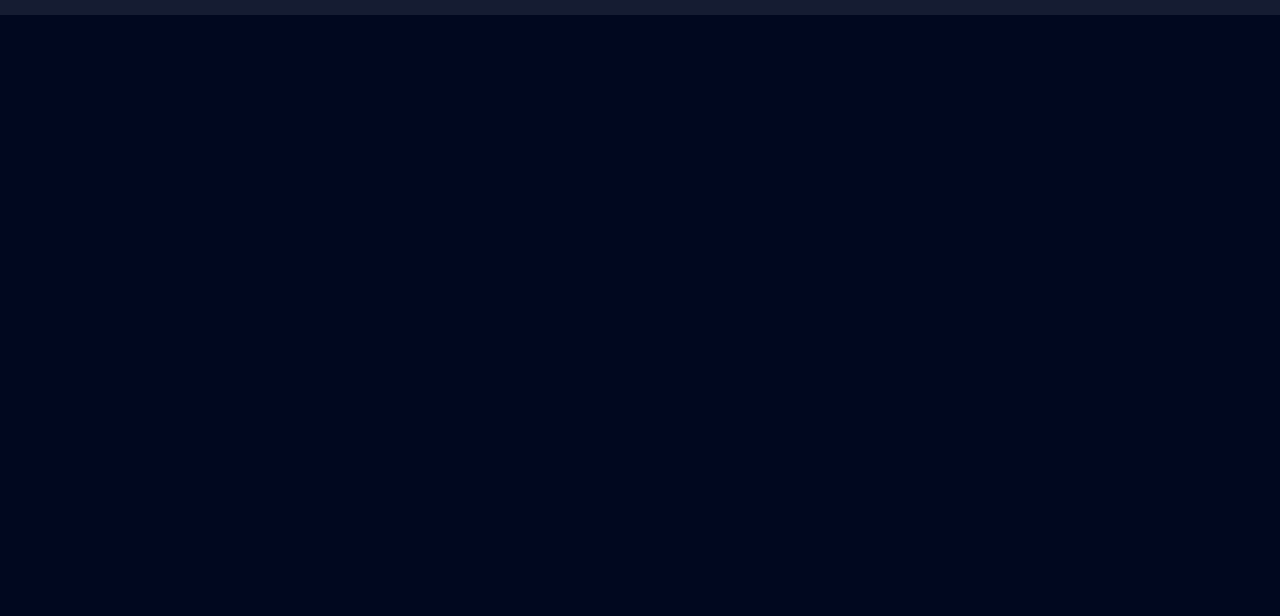
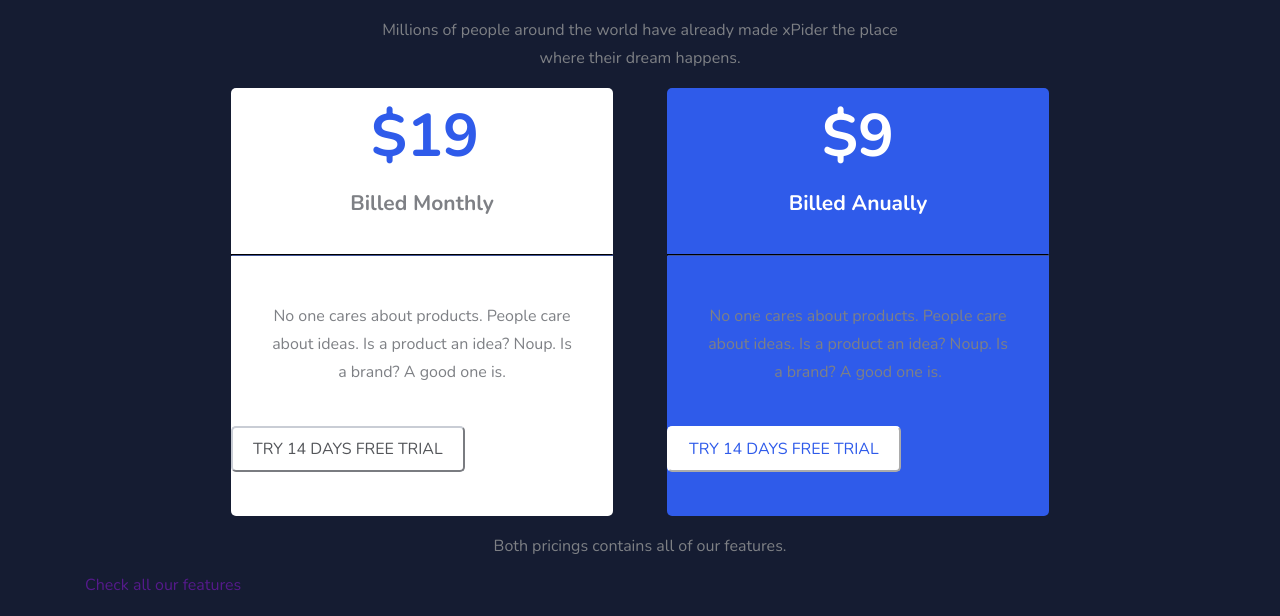
Before and after one commit to gulnazka06/x-pider-layout, a website: page index.html in a window 1280 px wide. Shown: the part 4363-4979 px from the top of the page. Before the commit the page ends 4378 px from the top, so only its background shows below. Drawn offline with nearby package versions, Linux system fonts and the light colour scheme.

Commit message:
add price list

```diff
--- a/assets/css/main.css
+++ b/assets/css/main.css
@@ -7,6 +7,9 @@
     --decription-hr-color: #151C32;
     --section-bg-color: #151C32;
     --section-hr-color: #1E2745;
+    --left-hr-color: #E7EAEE;
+    --left-button-color: #54565A;
+    --left-br-color: #C9CDD5;
 }
 
 body {
--- /dev/null
+++ b/assets/css/price.css
@@ -0,0 +1,71 @@
+.pricing {
+    background-color: var(--decription-hr-color);
+}
+
+.pricing .container {
+    display: flex;
+    flex-direction: column;
+}
+
+.pricing .cards {
+    display: flex;
+    align-items:center;
+    justify-content: center;
+}
+
+.pricing .card-left, .pricing .card-right {
+    border-radius: 5px;
+    margin: 0 27px;
+    width: 382px;
+    height: 428px;
+}
+
+.pricing .card-left {
+
+    background-color: var(--white-color);
+}
+
+.pricing .card-right {
+    background-color: var(--button-primary-color);
+}
+
+.pricing .card-left h2, .pricing .card-right h2 {
+    padding: 29px 140px 10px;
+    font-size: 60px;
+}
+
+.pricing .card-left h2 {
+    color: var(--button-primary-color);
+}
+
+.pricing .card-right h2 {
+    color: var(--white-color);
+}
+
+.pricing .card-left h3 {
+    text-align: center;
+    color: var(--grey-color);
+    margin-bottom: 34px;
+}
+
+.pricing .card-right h3 {
+    text-align: center;
+    margin-bottom: 34px;
+}
+
+.pricing .card-left hr {
+    color: var(--left-hr-color);
+}
+
+.pricing .card-left p, .pricing .card-right p {
+    padding: 30px 40px 24px;
+}
+
+.pricing .card-left button {
+    color: var(--left-button-color);
+    border-color: var(--left-br-color);
+}
+
+.pricing h2 {
+    text-align: center;
+}
--- a/index.html
+++ b/index.html
@@ -9,6 +9,7 @@
   <link rel="stylesheet" href="assets/css/footer.css">
   <link rel="stylesheet" href="assets/css/section1.css">
   <link rel="stylesheet" href="assets/css/section2.css">
+  <link rel="stylesheet" href="assets/css/price.css">
   <meta charset="utf-8">
   <meta name="viewport" content="width=device-width;initial-scale=1">
 </head>
@@ -140,6 +141,33 @@
   </ul>
   </div>
 </div>
+<div class="pricing">
+  <div class="container">
+  <h2>Simple, Straight Pricing</h2>
+  <p>Millions of people around the world have already made xPider the place
+    <br>where their dream happens.</p>
+      <div class="cards">
+        <div class="card-left">
+          <h2>$19</h2>
+          <h3>Billed Monthly</h3>
+          <hr>
+          <p>No one cares about products. People care about ideas. Is a product an idea? Noup. Is a brand? A good one is.
+          </p>
+          <button>TRY 14 DAYS FREE TRIAL</button>
+        </div>
+        <div class="card-right">
+          <h2>$9</h2>
+          <h3>Billed Anually</h3>
+          <hr>
+          <p>No one cares about products. People care about ideas. Is a product an idea? Noup. Is a brand? A good one is.
+          </p>
+          <button class="white">TRY 14 DAYS FREE TRIAL </button>
+        </div>
+    </div>
+  <p>Both pricings contains all of our features.</p>
+  <a href="">Check all our features   </a>
+  </div>
+</div>
 
 <footer>
   <div class="footer-bottom">
```
